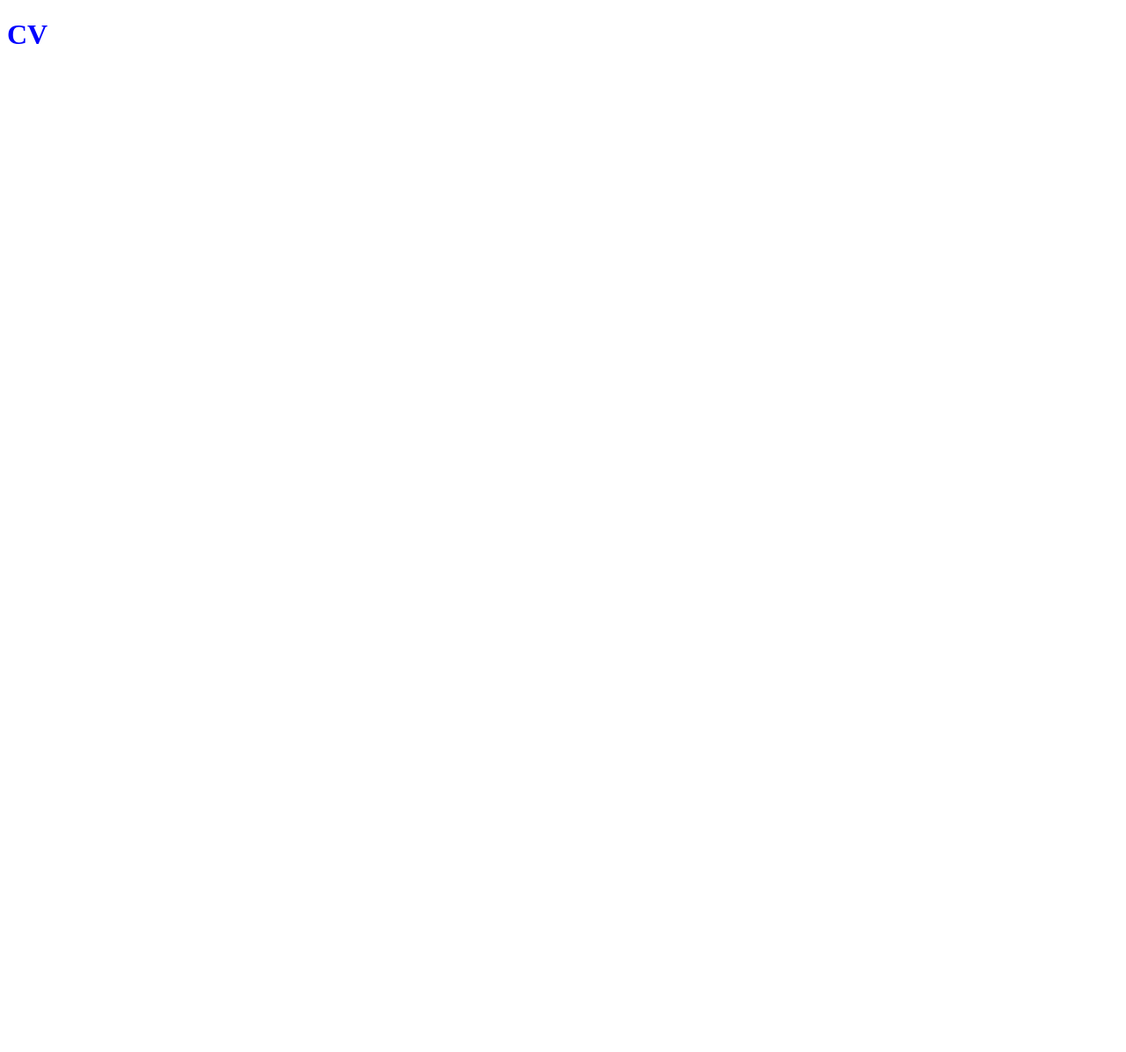
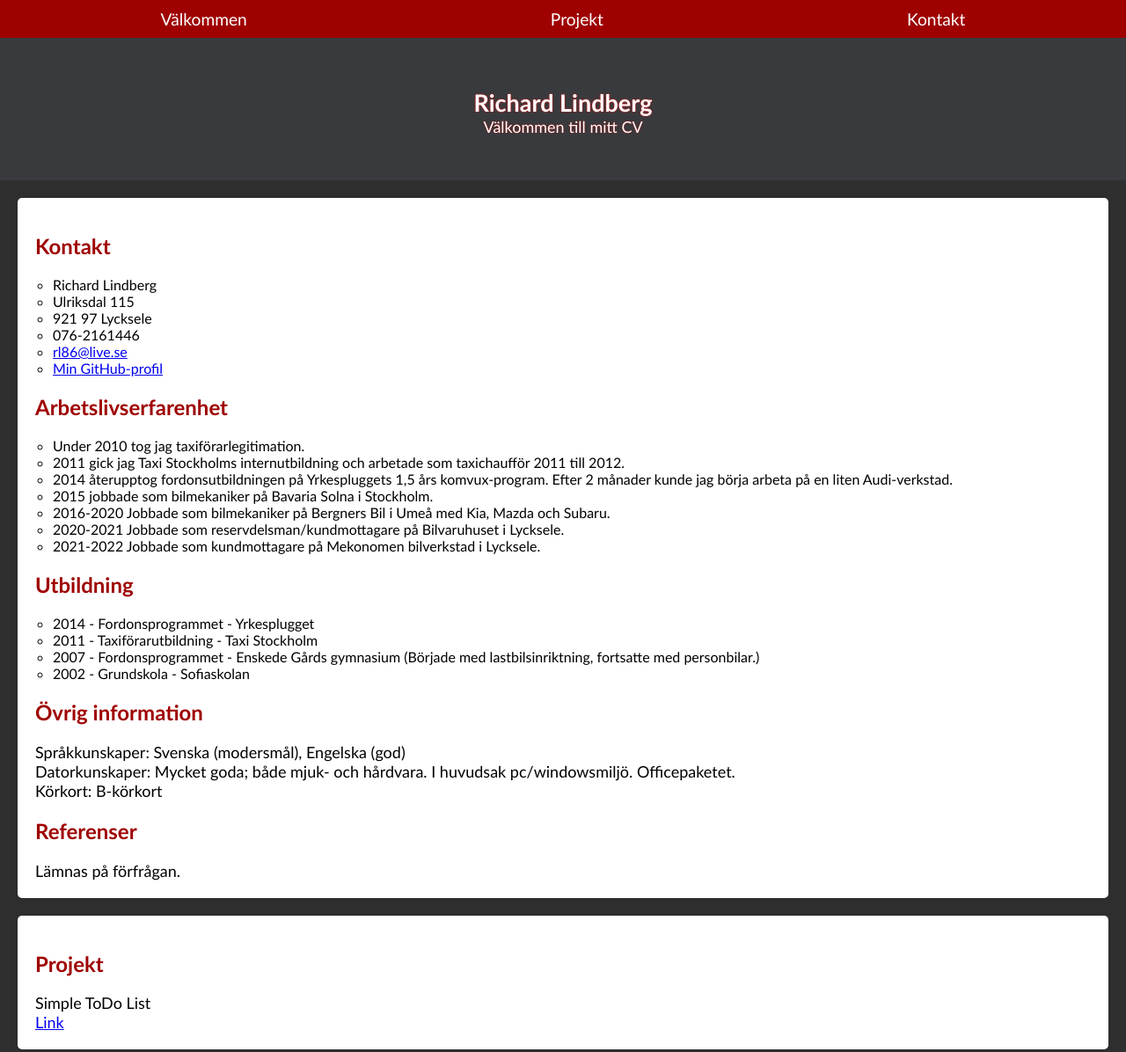
Before and after one commit to rl-86/rl-cv, a plain HTML site: page index.html in a window 1280 px wide. Shown: the whole page at 88% size. Before the commit the page ends 800 px from the top, so only its background shows below. Drawn offline with Linux system fonts and the light colour scheme.

Commit message:
First version complete

```diff
--- a/index.html
+++ b/index.html
@@ -1,22 +1,78 @@
 <!DOCTYPE html>
-<html>
+<html lang="en">
 
 <head>
-    <meta charset='utf-8'>
-    <meta http-equiv='X-UA-Compatible' content='IE=edge'>
-    <title>Page Title</title>
-    <meta name='viewport' content='width=device-width, initial-scale=1'>
-    <link rel='stylesheet' type='text/css' media='screen' href='main.css'>
+    <meta charset="UTF-8">
+    <meta name="viewport" content="width=device-width, initial-scale=1.0">
+    <link rel="stylesheet" href="main.css">
+    <title>Min Portfölj</title>
 
 </head>
 
 <body>
-    <h1>CV</h1>
+    <nav id="navbar">
+        <ul>
+            <li><a href="#welcome-section">Välkommen</a></li>
+            <li><a href="#projects">Projekt</a></li>
+            <li><a href="#cv">Kontakt</a></li>
+        </ul>
+    </nav>
 
+    <section id="welcome-section">
+        <h1>Richard Lindberg</h1>
+        <p>Välkommen till mitt CV</p>
+    </section>
 
+    <section id="cv">
+        <h2>Kontakt</h2>
+        <ul>
+            <li>Richard Lindberg</li>
+            <li>Ulriksdal 115</li>
+            <li>921 97 Lycksele</li>
+            <li>076-2161446</li>
+            <li><a href="mailto:rl86@live.se">rl86@live.se</a></li>
+            <li><a href="https://github.com/din-github-profil" target="_blank">Min GitHub-profil</a></li>
 
+        </ul>
 
-    <script src='main.js'></script>
+        <h2>Arbetslivserfarenhet</h2>
+        <ul>
+            <li>Under 2010 tog jag taxiförarlegitimation.</li>
+            <li>2011 gick jag Taxi Stockholms internutbildning och arbetade som taxichaufför 2011 till 2012.</li>
+            <li>2014 återupptog fordonsutbildningen på Yrkespluggets 1,5 års komvux-program. Efter 2 månader kunde jag
+                börja arbeta på en liten Audi-verkstad.</li>
+            <li>2015 jobbade som bilmekaniker på Bavaria Solna i Stockholm.</li>
+            <li>2016-2020 Jobbade som bilmekaniker på Bergners Bil i Umeå med Kia, Mazda och Subaru.</li>
+            <li>2020-2021 Jobbade som reservdelsman/kundmottagare på Bilvaruhuset i Lycksele.</li>
+            <li>2021-2022 Jobbade som kundmottagare på Mekonomen bilverkstad i Lycksele.</li>
+        </ul>
+
+        <h2>Utbildning</h2>
+        <ul>
+            <li>2014 - Fordonsprogrammet - Yrkesplugget</li>
+            <li>2011 - Taxiförarutbildning - Taxi Stockholm</li>
+            <li>2007 - Fordonsprogrammet - Enskede Gårds gymnasium (Började med lastbilsinriktning, fortsatte med
+                personbilar.)</li>
+            <li>2002 - Grundskola - Sofiaskolan</li>
+        </ul>
+
+        <h2>Övrig information</h2>
+        <p>
+            Språkkunskaper: Svenska (modersmål), Engelska (god)<br>
+            Datorkunskaper: Mycket goda; både mjuk- och hårdvara. I huvudsak pc/windowsmiljö. Officepaketet.<br>
+            Körkort: B-körkort
+        </p>
+
+        <h2>Referenser</h2>
+        <p>Lämnas på förfrågan.</p>
+    </section>
+    <section id="projects">
+        <h2>Projekt</h2>
+        <p>Simple ToDo List</p>
+        <a href="https://rl-86.github.io/ITW-Uppgift-4-ToDoList/" target="_blank">Link</a>
+        </div>
+    </section>
+
 </body>
 
 </html>
--- a/main.css
+++ b/main.css
@@ -1,5 +1,90 @@
-/* Styling Goes here */
+/* Återställ standardmarginaler och fyllning */
+body,
+h1,
+p,
+ul,
+li {
+    margin: 0;
+    padding: 0;
+}
 
-h1 {
-    color: Blue;
+
+
+body {
+    background-color: #2f2f2f;
+    font-family: 'Gill Sans', 'Gill Sans MT', Calibri, 'Trebuchet MS', sans-serif;
+    font-size: 18px;
 }
+
+#navbar {
+    position: fixed;
+    top: 0;
+    left: 0;
+    background-color: #9f0000;
+    width: 100%;
+}
+
+#navbar ul {
+    list-style: none;
+    display: flex;
+    justify-content: space-around;
+    padding: 5px;
+    margin: 5px;
+}
+
+#navbar a {
+    font-size: larger;
+    text-decoration: none;
+    color: #ffffff;
+}
+
+#welcome-section {
+
+    display: flex;
+    flex-direction: column;
+    align-items: center;
+    background-color: #393a3d;
+    color: #fff;
+    padding-top: 100px;
+    padding-bottom: 50px;
+
+}
+
+#welcome-section h1 {
+    font-size: 150%;
+    text-shadow: 0 0 2px rgb(255, 0, 0);
+}
+
+#welcome-section p {
+    font-style: normal;
+    text-shadow: 0 0 2px rgb(180, 0, 0);
+}
+
+#projects {
+    margin: 20px;
+    padding: 20px;
+    background-color: #fff;
+    box-shadow: 0px 0px 10px rgba(0, 0, 0, 0.1);
+    border-radius: 5px;
+}
+
+#cv {
+    background-color: #fff;
+    margin: 20px;
+    padding: 20px;
+    box-shadow: 0px 0px 10px rgba(0, 0, 0, 0.1);
+    border-radius: 5px;
+}
+
+h2 {
+    color: #9f0000;
+    font-size: 24px;
+    margin-top: 20px;
+}
+
+ul {
+    list-style-type: circle;
+    margin-left: 20px;
+    margin-bottom: 20px;
+    font-size: 16px;
+}
--- a/main.js
+++ /dev/null
@@ -1 +0,0 @@
-// JS CODE
```
